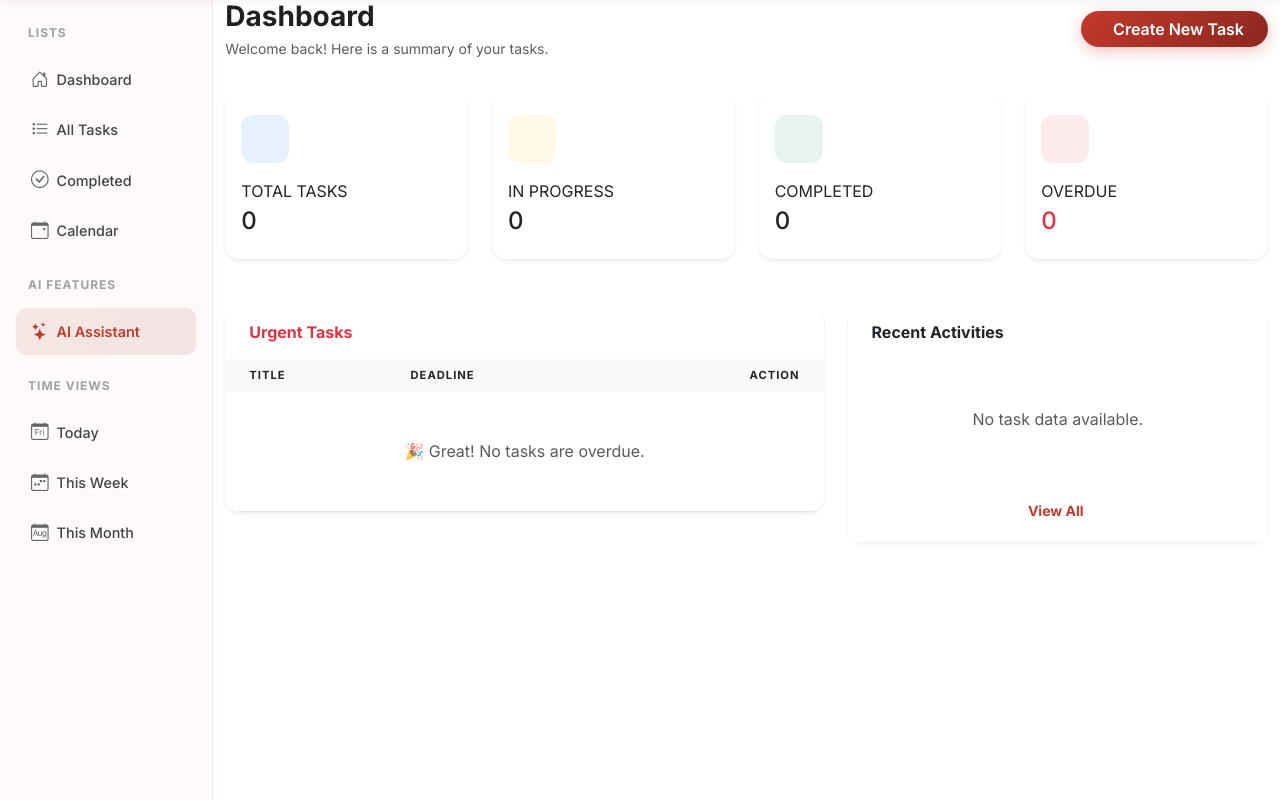
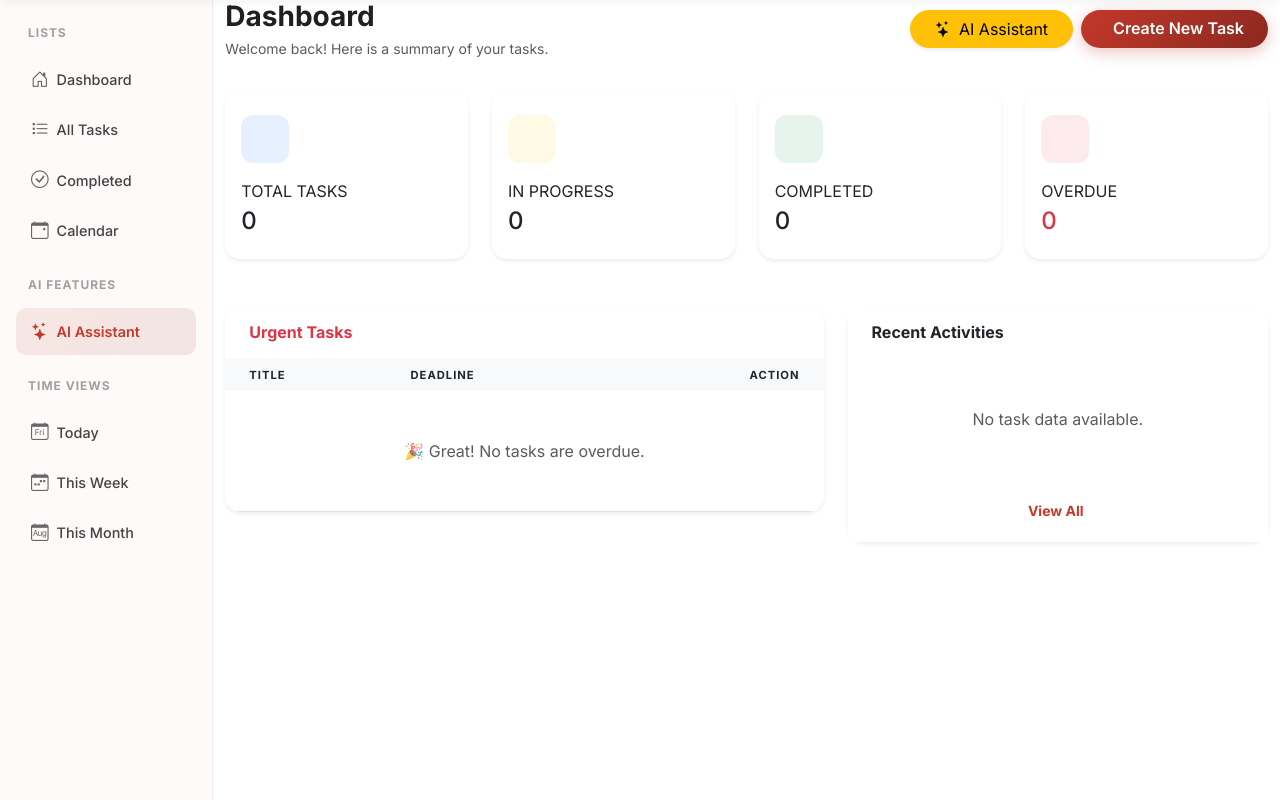
Before and after one commit to mewmewancut/DoAnCoSo, a Django app: page /tasks/dashboard/ in a window 1280 px wide. Shown: the part 74-874 px from the top of the page. Run offline with Django 5.2, Linux system fonts and the light colour scheme; the visitor is signed in with stand-in values (Sample User, id 1); data that the repository does not hold is empty.

Commit message:
Add AI Assistant button to dashboard

```diff
--- a/todolist/tasks/templates/tasks/dashboard.html
+++ b/todolist/tasks/templates/tasks/dashboard.html
@@ -89,9 +89,14 @@
         <h1 class="h3 mb-1 fw-bold text-gray-800">Dashboard</h1>
         <p class="text-muted small mb-0">Welcome back! Here is a summary of your tasks.</p>
     </div>
-    <a href="{% url 'tasks:task_create' %}" class="btn btn-primary shadow-sm px-4 rounded-pill">
-        <i class="fas fa-plus me-2"></i>Create New Task
-    </a>
+    <div class="d-flex gap-2">
+        <a href="{% url 'tasks:ai_assistant' %}" class="btn btn-warning shadow-sm px-4 rounded-pill">
+            <i class="bi bi-stars me-2"></i>AI Assistant
+        </a>
+        <a href="{% url 'tasks:task_create' %}" class="btn btn-primary shadow-sm px-4 rounded-pill">
+            <i class="fas fa-plus me-2"></i>Create New Task
+        </a>
+    </div>
 </div>
 
 <div class="row mb-4">
```
